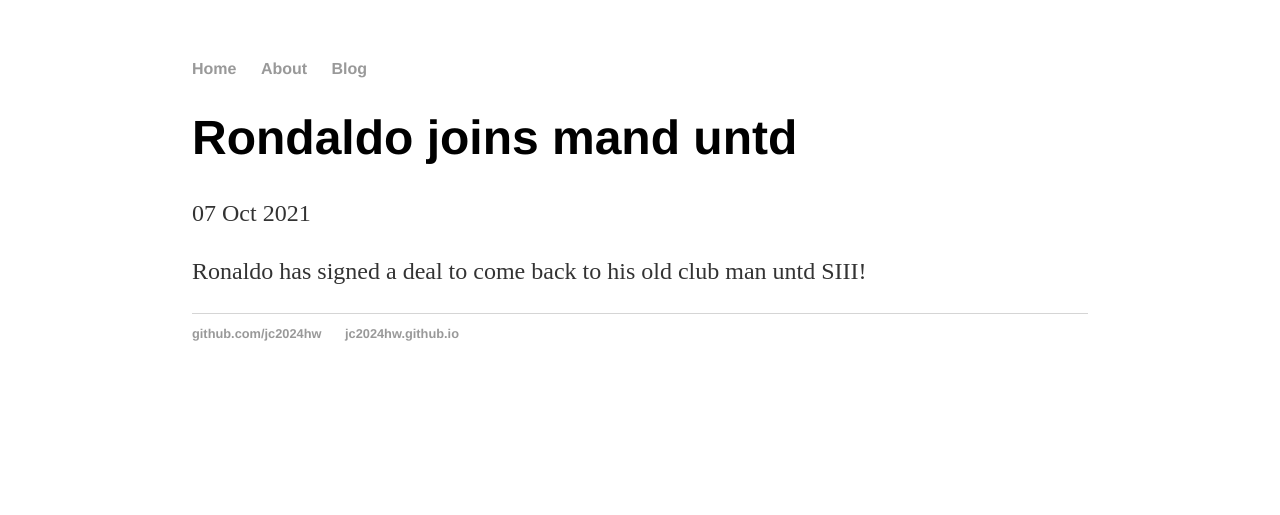
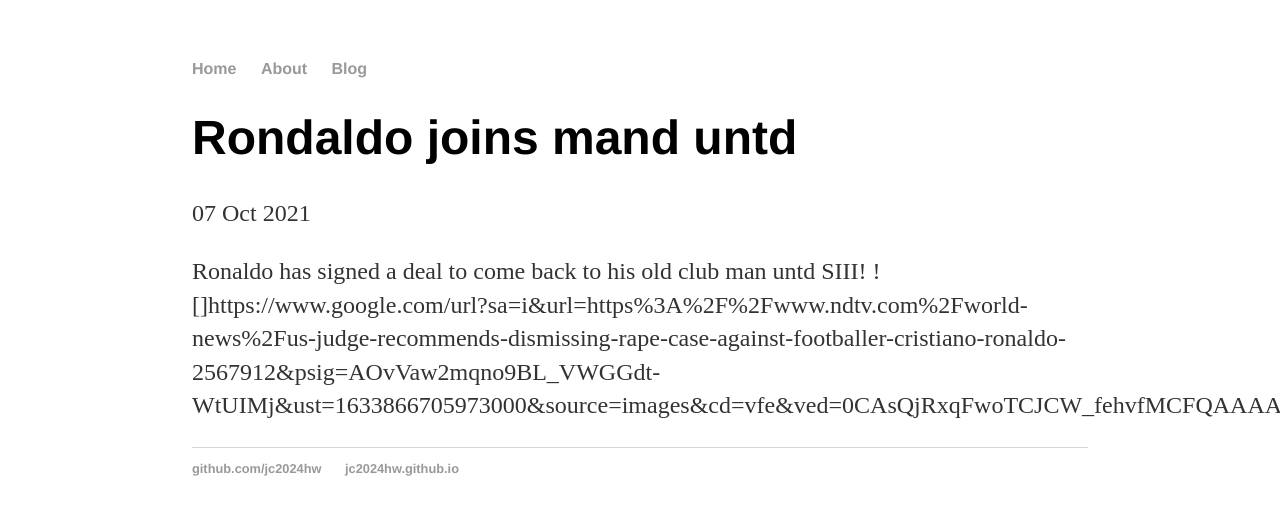
Before and after one commit to jc2024hw/jc2024hw.github.io, a Jekyll site: the page built from _posts/2021-10-07-ronaldo-joins-man-utd.md, in a window 1280 px wide. Shown: the top 515 px of the page. Built offline with Jekyll 4.4.1, drawn with Linux system fonts in a browser that asks for light colours; some of the changed lines change nothing that is shown.

Commit message:
Update 2021-10-07-ronaldo-joins-man-utd.md

```diff
--- a/_posts/2021-10-07-ronaldo-joins-man-utd.md
+++ b/_posts/2021-10-07-ronaldo-joins-man-utd.md
@@ -6,3 +6,4 @@
 
 Ronaldo has signed a deal to come back to his old club man untd
 SIII!
+![]https://www.google.com/url?sa=i&url=https%3A%2F%2Fwww.ndtv.com%2Fworld-news%2Fus-judge-recommends-dismissing-rape-case-against-footballer-cristiano-ronaldo-2567912&psig=AOvVaw2mqno9BL_VWGGdt-WtUIMj&ust=1633866705973000&source=images&cd=vfe&ved=0CAsQjRxqFwoTCJCW_fehvfMCFQAAAAAdAAAAABAD
```
